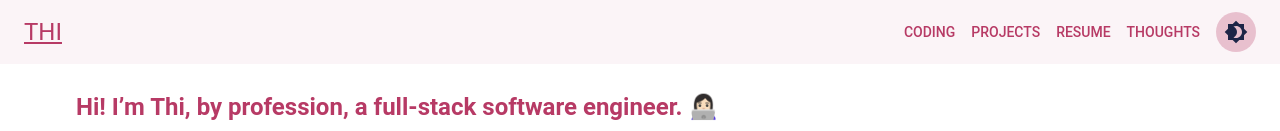
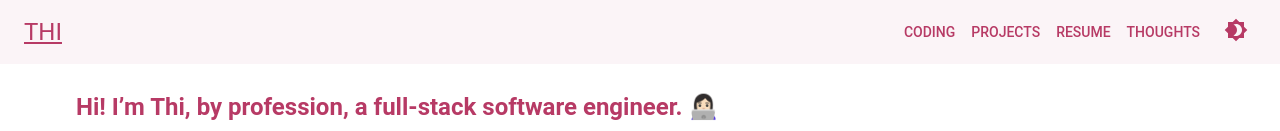
Before and after one commit to justthinguyen/justthinguyen.github.io, a React (Create React App) app: page / in a window 1280 px wide. Shown: the top 131 px of the page. Built offline with nearby package versions, Linux system fonts and the light colour scheme.

Commit message:
Improve mode button color

```diff
--- a/src/components/Buttons.tsx
+++ b/src/components/Buttons.tsx
@@ -1,7 +1,5 @@
 import { Brightness4, Brightness7, KeyboardArrowUp } from '@mui/icons-material';
 import { IconButton, Fab } from '@mui/material';
-import { AppBarButtonSX } from '../Theme';
-
 interface BtnProps {
     mode: string,
     toggleColorMode: () => void,
@@ -10,7 +8,7 @@ interface BtnProps {
 export const ColorModeButton = (ps: BtnProps) => {
     return (
         <IconButton
-            sx={{ ml: 1, ...AppBarButtonSX }}
+            sx={{ ml: 1, mb: 0.5, color: 'primary.main' }}
             onClick={ps.toggleColorMode}>
             {ps.mode === 'dark' ? <Brightness7 /> : <Brightness4 />}
         </IconButton>
```
